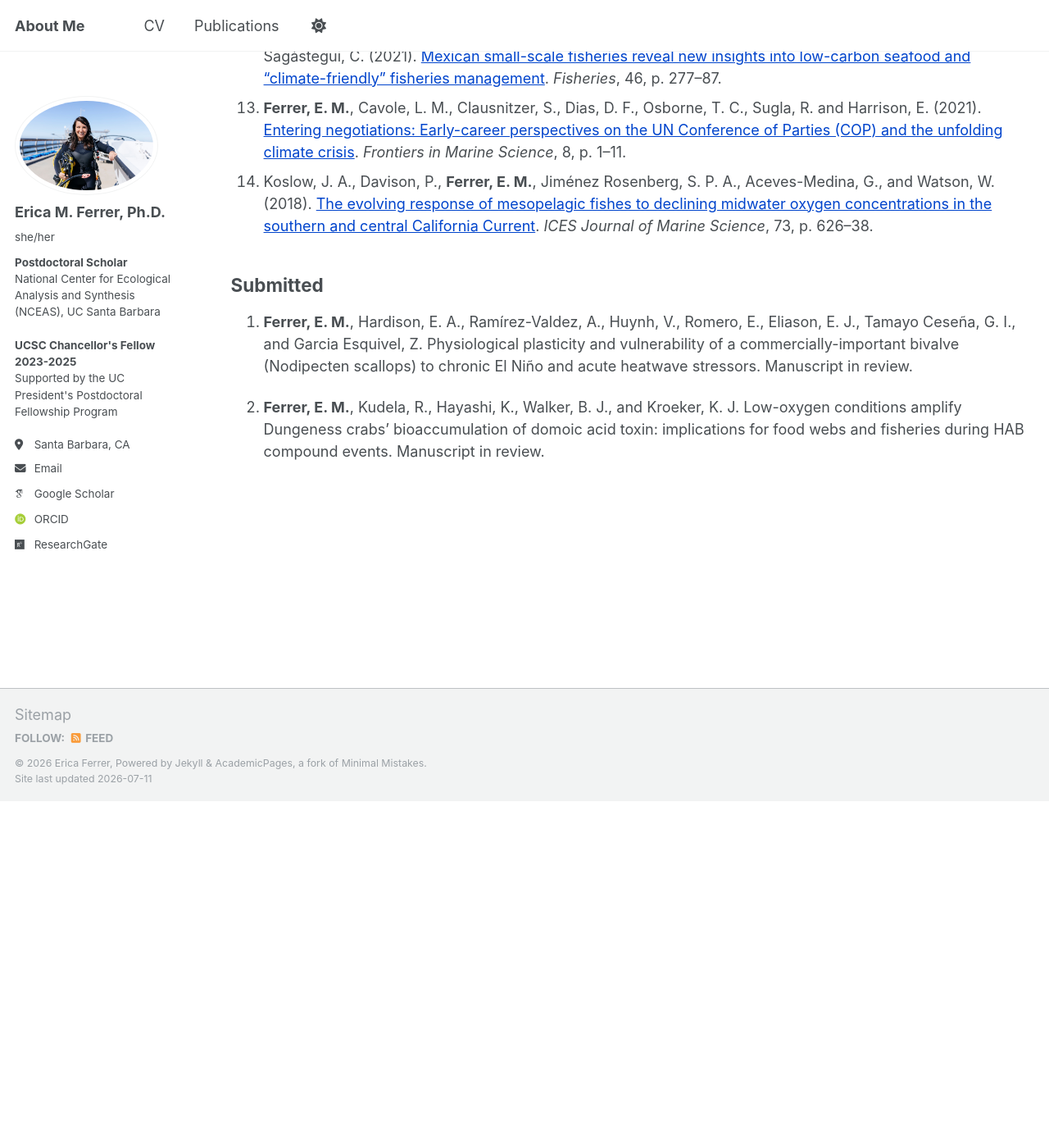
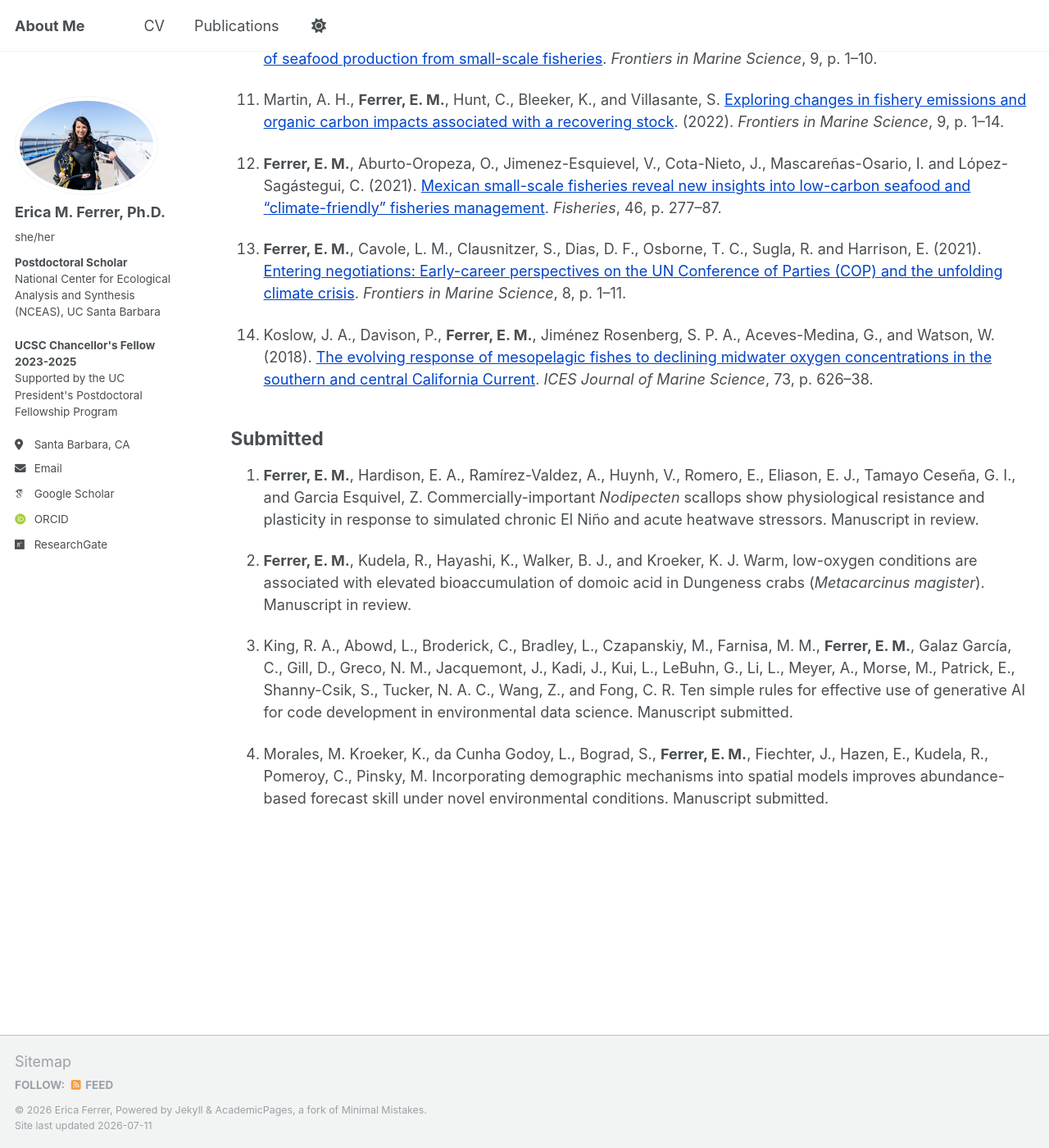
Before and after one commit to emferrer/emferrer.github.io, a Jekyll site: the page built from _pages/publications.md, in a window 1280 px wide and 1400 px high, scrolled down 1338 px. Shown: the whole window at 82% size. Built offline with Jekyll 4.4.1, drawn with Linux system fonts in a browser that asks for light colours; some web fonts are replaced; a script that is not in the unit is left out; before the commit the page ends 2315 px from its top, so only the background shows below that; some of the changed text lies outside the part shown.

Commit message:
Updated publications list

```diff
--- a/_pages/publications.md
+++ b/_pages/publications.md
@@ -11,26 +11,51 @@ author_profile: true
 <div class="publist" markdown="1">
 If you have any trouble accessing these articles, please contact me and I will be happy to share the article directly!
 
-1.  <b>Ferrer, E. M.</b>, Eddebbar, Y., Gangrade, S., McCormick, L. R., Pezner, A. K., Robinson, D. Garcon, V., Rose, K. C., and Levin, L. A. [Abundant interactions and feedbacks between aquatic deoxygenation and the other planetary boundaries suggest “unsafe” levels of oxygen loss with far-reaching impacts](https://aslopubs.onlinelibrary.wiley.com/doi/10.1002/lno.70434). <i>Limnology and Oceanography</i>, p. 1-19.
-2.  Slomp, C. P., Oschlies, A., Austin, D., Bach, L. T., Bopp, L., Breitburg, D., Canning, A., Conley, D. J., Dai, M., Dewitte, B., Enevoldsen, H., <b>Ferrer, E. M.</b>, et al. [Can artificial oxygenation revitalize dying coastal seas?](https://iopscience.iop.org/article/10.1088/1748-9326/ae5e96/pdf) <i>Environmental Research Letters</i>, p. 1-19.
+1.  <b>Ferrer, E. M.</b>, Eddebbar, Y., Gangrade, S., McCormick, L. R., Pezner, A. K., Robinson, D. Garcon, V., Rose, K. C., and Levin, L. A. (2026). [Abundant interactions and feedbacks between aquatic deoxygenation and the other planetary boundaries suggest “unsafe” levels of oxygen loss with far-reaching impacts](https://aslopubs.onlinelibrary.wiley.com/doi/10.1002/lno.70434). <i>Limnology and Oceanography</i>, p. 1-19.
+
+
+2.  Slomp, C. P., Oschlies, A., Austin, D., Bach, L. T., Bopp, L., Breitburg, D., Canning, A., Conley, D. J., Dai, M., Dewitte, B., Enevoldsen, H., <b>Ferrer, E. M.</b>, et al. (2026). [Can artificial oxygenation revitalize dying coastal seas?](https://iopscience.iop.org/article/10.1088/1748-9326/ae5e96/pdf) <i>Environmental Research Letters</i>, p. 1-19.
+
+
 3.  Nenadovic, M., Giron, A., Frawley, T., Munguia-Vega, A., Pellowe, K. E., <b>Ferrer, E. M.</b>, Leslie, H. M., Weaver, A. H., Gill, D., Aburto, O., Basurto, X., Gladstone, F., Gonzalez-Mon, B., Johnson, A., Lindkvist, E., Mansfield, E., Micheli, F., Quintana, A., Reilly Moman, J., Rodriguez-Van Dyck, S., Schlueter, M., Torre, J., Vollan, B., Marinone, G., Parés-Sierra, A., and Flores-Morales, A-L. (2026). [Governance arrangements that fit the social-ecological context are associated with fishery sustainability](https://onlinelibrary.wiley.com/doi/10.1111/faf.70060). <i>Fish and Fisheries</i>, p. 1-19.
-4.   b>Ferrer, E. M.</b> *=*, Pezner, A. K. *=*, Eddebbar, Y., Breitburg, D., Crowe, S., Garçon, V., Grégoire, M., Jane, S., Leavitt, P., Levin, L. A., Rose, K., and Wallace, D. (2025). [Why Aquatic Deoxygenation belongs in the Planetary Boundary Framework](https://journals.plos.org/climate/article?id=10.1371/journal.pclm.0000619). <i>PLOS Climate</i>, 4, p. 1–4. (*=* co-first authors.)
+
+
+4.   <b>Ferrer, E. M.</b> *=*, Pezner, A. K. *=*, Eddebbar, Y., Breitburg, D., Crowe, S., Garçon, V., Grégoire, M., Jane, S., Leavitt, P., Levin, L. A., Rose, K., and Wallace, D. (2025). [Why Aquatic Deoxygenation belongs in the Planetary Boundary Framework](https://journals.plos.org/climate/article?id=10.1371/journal.pclm.0000619). <i>PLOS Climate</i>, 4, p. 1–4. (*=* co-first authors.)
+
+
 5.   Aburto-Oropeza, O., Platzgummer, V., <b>Ferrer, E. M.</b>, Mirabent, R. A., Galindo, A. Á., Favoretto, F., Giron-Nava, A., López-Sagástegui, C. Mendoza-Camacho, I., Nuñez-Sañudo, C., Plascencia de La Cruz, M., and Robles, A. (2025). [Marine Prosperity Areas: A framework for aligning ecological restoration and human well-being using marine area-based protections](https://www.frontiersin.org/journals/marine-science/articles/10.3389/fmars.2024.1491483/full). <i>Frontiers in Marine Science</i>, 11, p. 1–16.
+
 6.   Fadlovich, R., Carrasco Flores, D., <b>Ferrer, E. M.</b>, Graham, O., Hampton, S., Khrizman, A., Kong, C., Kreuser, A., Pinter, S., Sims, L., Torres, M., Una, R., Wilson, A., Zhang, W., Zhu, Y., and Greene, C. (2025). [The next generation of marine heatwaves science: takeaways from a two-week training workshop](https://aslopubs.onlinelibrary.wiley.com/doi/epdf/10.1002/lob.10679?utm_medium=article&utm_source=researchgate.net). <i>Limnology & Oceanography Bulletin</i>, p. 1–3.
+
 7.   Roman, M., Altieri, A., Breitburg, D., <b>Ferrer, E. M.</b>, Gallo, N., Ito, S-I., Limburg, K., Rose, K., Yasuhara, M., and Levin, L. A. (2024). [Biological indicators of oxygen stress in marine water-breathing animals](https://egusphere.copernicus.org/preprints/2024/egusphere-2024-616/). <i>Biogeosciences</i>, 21, p. 4975–5004.
+
 8.   Rose, K. C., <b>Ferrer, E. M.</b>, Carpenter, S. R., Crowe, S., Donelan, S. C., Garçon, V. C., Grégoire, M., Jane, S. F., Leavitt, P., Levin, L. A., Oschlies, A., and Breitburg, D. (2024). [Aquatic deoxygenation as a planetary boundary and key regulator of Earth System stability](https://www.nature.com/articles/s41559-024-02448-y). <i>Nature Ecology & Evolution</i>, 8, p. 1–7.
+
 9.   Frawley, T. H., Gonzáles-Mon, B., Nenadovic, M., Gladstone, F., Nomura, K., Zepeda Dominguez, J. A., Rodriguez-Van Dyck, S., <b>Ferrer, E. M.</b>, Torre, J., Leslie, H. M., Micheli, F., and Basurto, X. (2024). [Self-governance mediates small-scale fishing strategies, vulnerability, and adaptive response](https://www.sciencedirect.com/science/article/pii/S0959378024000098). <i>Global Environmental Change</i>, 84, p. 1–17.
+
 10. <b>Ferrer, E. M.</b>, Giron-Nava, J. A., and Aburto-Oropeza, O. (2022). [Overfishing increases in the carbon footprint of seafood production from small-scale fisheries](https://www.frontiersin.org/journals/marine-science/articles/10.3389/fmars.2022.768784/full). <i>Frontiers in Marine Science</i>, 9, p. 1–10.
+
 11. Martin, A. H., <b>Ferrer, E. M.</b>, Hunt, C., Bleeker, K., and Villasante, S. [Exploring changes in fishery emissions and organic carbon impacts associated with a recovering stock](https://www.frontiersin.org/journals/marine-science/articles/10.3389/fmars.2022.788339/full). (2022). <i>Frontiers in Marine Science</i>, 9, p. 1–14.
+
 12. <b>Ferrer, E. M.</b>, Aburto-Oropeza, O., Jimenez-Esquievel, V., Cota-Nieto, J., Mascareñas-Osario, I. and López-Sagástegui, C. (2021). [Mexican small-scale fisheries reveal new insights into low-carbon seafood and “climate-friendly” fisheries management](https://academic.oup.com/fisheries/article-abstract/46/6/277/7832998?redirectedFrom=fulltext&login=false). <i>Fisheries</i>, 46, p. 277–87.
+
 13. <b>Ferrer, E. M.</b>, Cavole, L. M., Clausnitzer, S., Dias, D. F., Osborne, T. C., Sugla, R. and Harrison, E. (2021). [Entering negotiations: Early-career perspectives on the UN Conference of Parties (COP) and the unfolding climate crisis](https://www.frontiersin.org/journals/marine-science/articles/10.3389/fmars.2021.632874/full). <i>Frontiers in Marine Science</i>, 8, p. 1–11.
+
 14. Koslow, J. A., Davison, P., <b>Ferrer, E. M.</b>, Jiménez Rosenberg, S. P. A., Aceves-Medina, G., and Watson, W. (2018). [The evolving response of mesopelagic fishes to declining midwater oxygen concentrations in the southern and central California Current](https://academic.oup.com/icesjms/article/76/3/626/5184892). <i>ICES Journal of Marine Science</i>, 73, p. 626–38.
 </div>
 
 ## Submitted
 <div class="publist" markdown="1">
 
-1. <b>Ferrer, E. M.</b>, Hardison, E. A., Ramírez-Valdez, A., Huynh, V., Romero, E., Eliason, E. J., Tamayo Ceseña, G. I., and Garcia Esquivel, Z. Physiological plasticity and vulnerability of a commercially-important bivalve (Nodipecten scallops) to chronic El Niño and acute heatwave stressors. Manuscript in review.
+1. <b>Ferrer, E. M.</b>, Hardison, E. A., Ramírez-Valdez, A., Huynh, V., Romero, E., Eliason, E. J., Tamayo Ceseña, G. I., and Garcia Esquivel, Z. Commercially-important <i>Nodipecten</i> scallops show physiological resistance and plasticity in response to simulated chronic El Niño and acute heatwave stressors. Manuscript in review.
 
-2. <b>Ferrer, E. M.</b>, Kudela, R., Hayashi, K., Walker, B. J., and Kroeker, K. J. Low-oxygen conditions amplify Dungeness crabs’ bioaccumulation of domoic acid toxin: implications for food webs and fisheries during HAB compound events. Manuscript in review.
+
+2. <b>Ferrer, E. M.</b>, Kudela, R., Hayashi, K., Walker, B. J., and Kroeker, K. J. Warm, low-oxygen conditions are associated with elevated bioaccumulation of domoic acid in Dungeness crabs (<i>Metacarcinus magister</i>). Manuscript in review.
+
+
+3. King, R. A., Abowd, L., Broderick, C., Bradley, L., Czapanskiy, M., Farnisa, M. M., <b>Ferrer, E. M.</b>, Galaz García, C., Gill, D., Greco, N. M., Jacquemont, J., Kadi, J., Kui, L., LeBuhn, G., Li, L., Meyer, A., Morse, M., Patrick, E., Shanny-Csik, S., Tucker, N. A. C., Wang, Z., and Fong, C. R. Ten simple rules for effective use of generative AI for code development in environmental data science. Manuscript submitted.
+
+
+4. Morales, M. Kroeker, K., da Cunha Godoy, L., Bograd, S., <b>Ferrer, E. M.</b>, Fiechter, J., Hazen, E., Kudela, R., Pomeroy, C., Pinsky, M. Incorporating demographic mechanisms into spatial models improves abundance-based forecast skill under novel environmental conditions. Manuscript submitted.
+
 </div>
```
